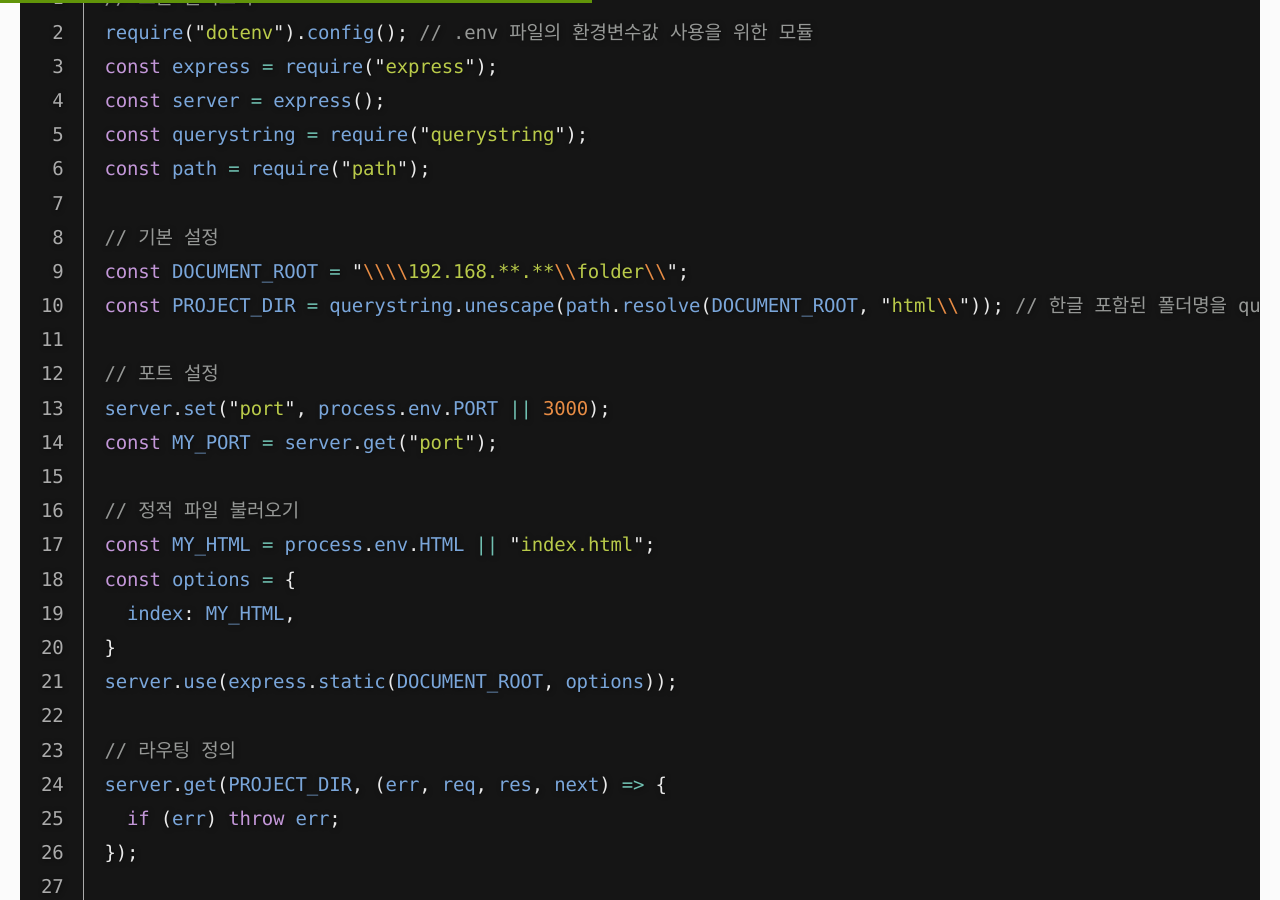
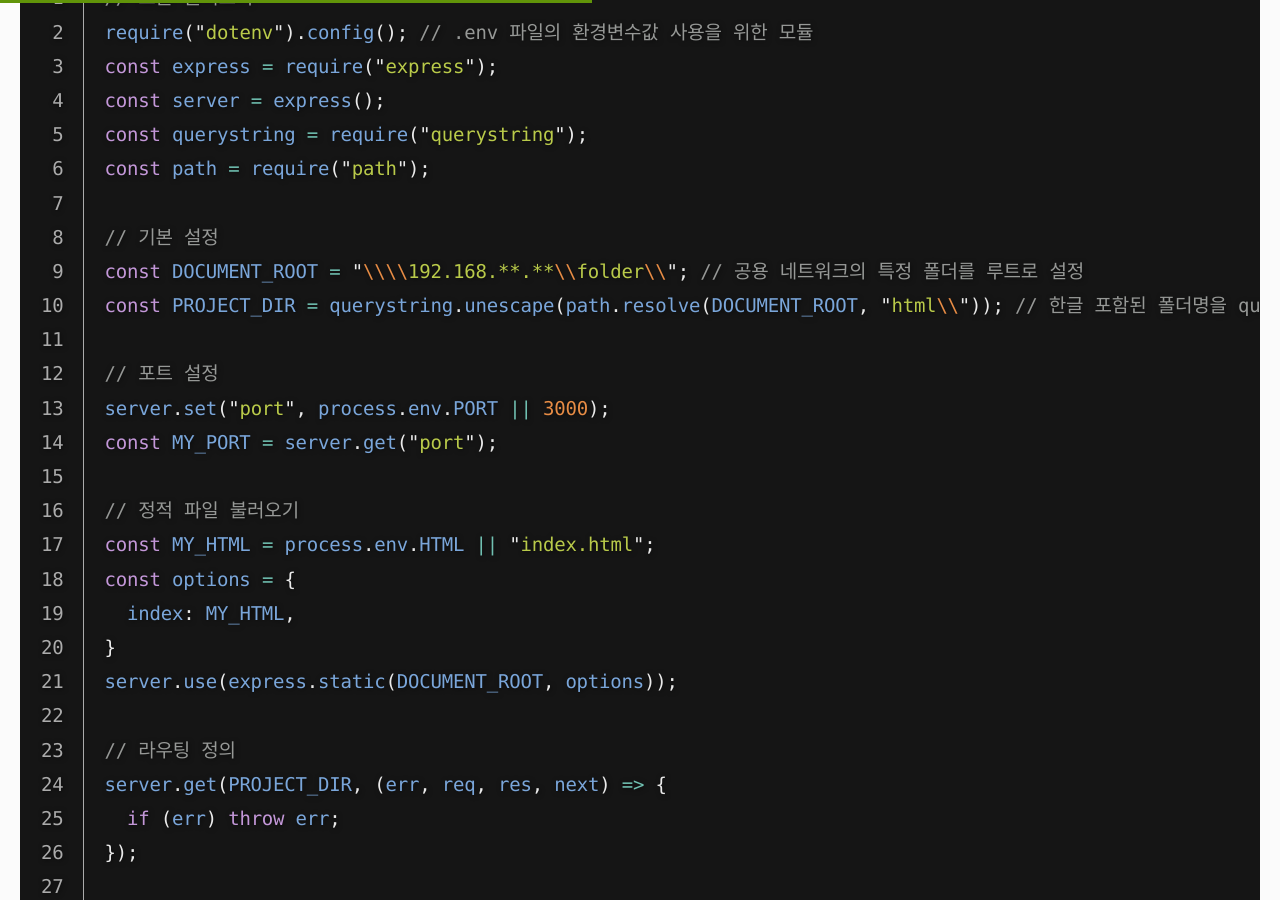
Before and after one commit to selosele/selosele.github.io, a Jekyll site: the page built from _posts/2021-03-09-epilogue-of-create-express-server.md, in a window 1280 px wide and 900 px high, scrolled down 1215 px. Built offline with Jekyll 4.4.1, drawn with Linux system fonts in a browser that asks for light colours; comment, search, counter and statistics services are not loaded.

Commit message:
내용 수정

```diff
--- a/_posts/2021-03-09-epilogue-of-create-express-server.md
+++ b/_posts/2021-03-09-epilogue-of-create-express-server.md
@@ -37,7 +37,7 @@ const querystring = require("querystring");
 const path = require("path");
 
 // 기본 설정
-const DOCUMENT_ROOT = "\\\\192.168.**.**\\folder\\";
+const DOCUMENT_ROOT = "\\\\192.168.**.**\\folder\\"; // 공용 네트워크의 특정 폴더를 루트로 설정
 const PROJECT_DIR = querystring.unescape(path.resolve(DOCUMENT_ROOT, "html\\")); // 한글 포함된 폴더명을 querystring 모듈로 처리
 
 // 포트 설정
```
